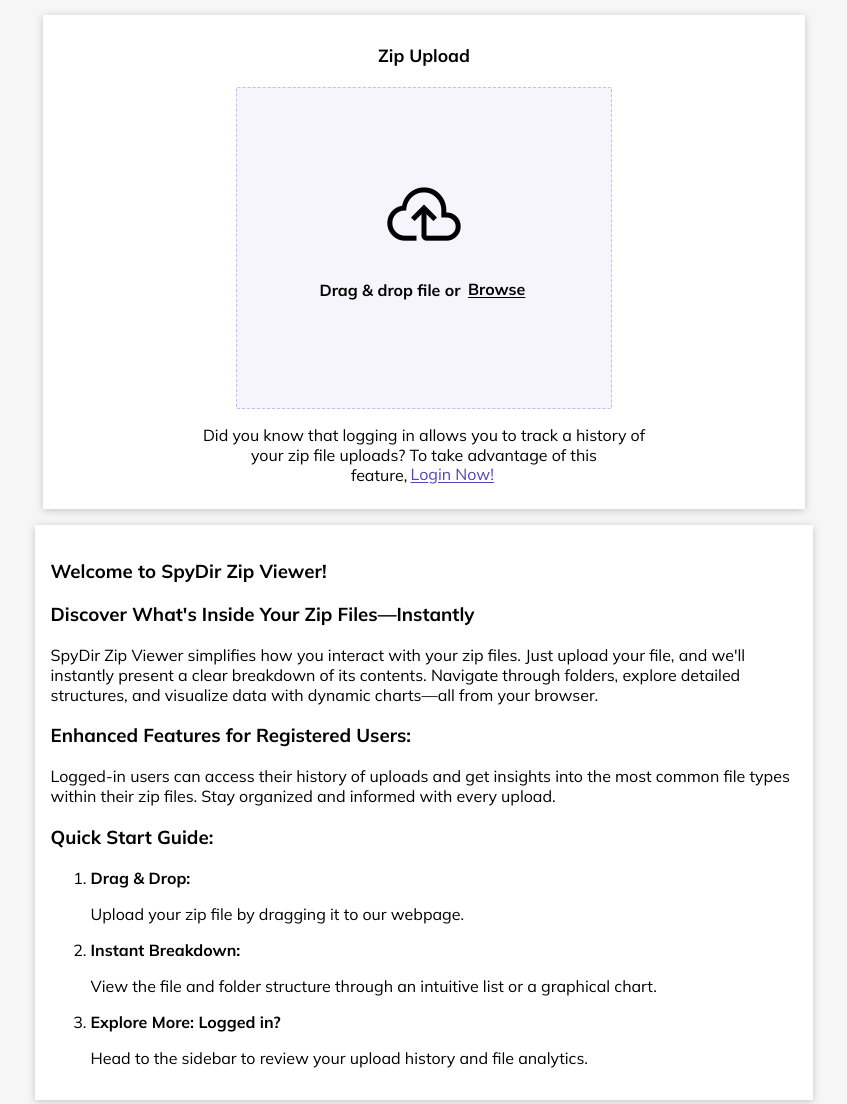
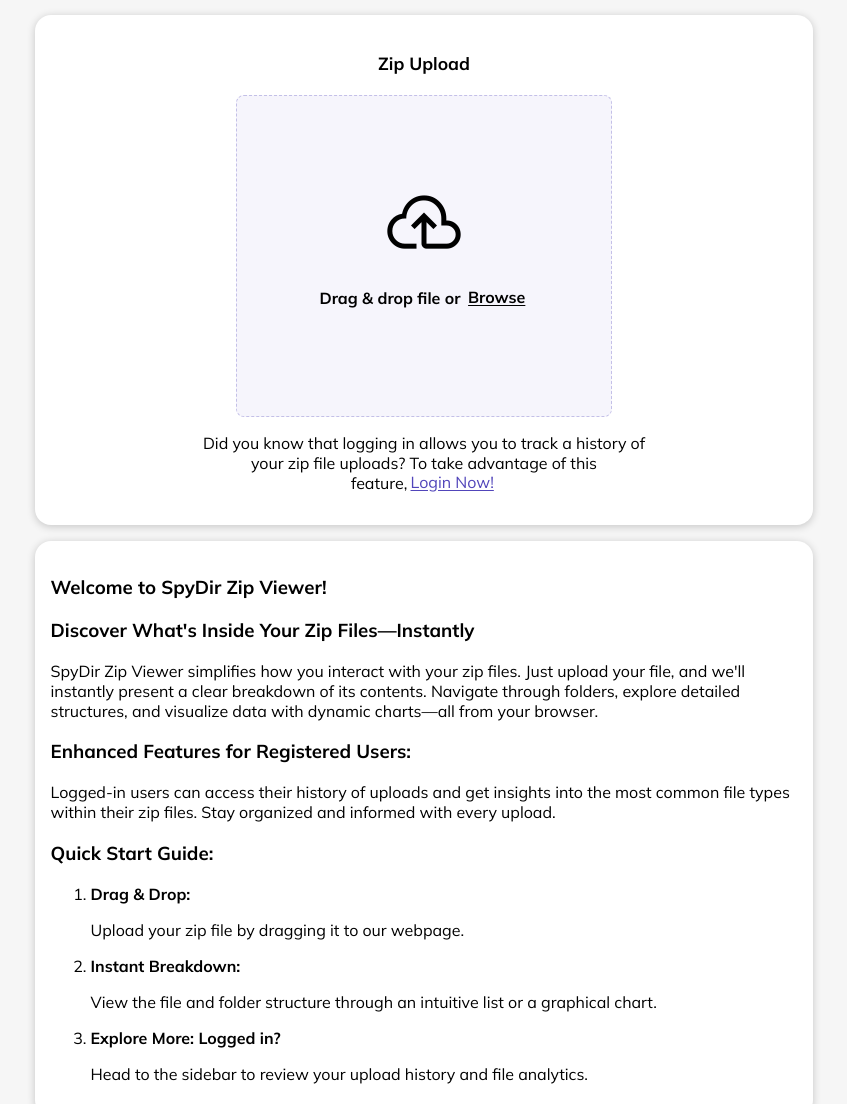
Before and after one commit to SpyDir-BBD/SpyDir, a website with bundled scripts: page app/public/landing.html in a window 1280 px wide. Shown: the part 117-1221 px from the top of the page, without its empty margins (216-1063 px from the left). Built offline with nearby package versions, Linux system fonts and the light colour scheme.

Commit message:
modified some css

```diff
--- a/app/public/styles.css
+++ b/app/public/styles.css
@@ -77,12 +77,11 @@
 .upload-boxFlex{
     width: 60%;
     background-color: var(--CardColor);
-    border-radius: 0.1rem;
+    border-radius: 1rem;
     margin: auto;
     box-shadow: 0 0.1rem 0.5rem rgb(0 0 0 / 0.2);
-    padding: 0.5rem;
+    padding: 1rem;
     border: 1px solid var(--CardBorder);
-    border-radius: 0.1rem;
 }
 
 @container(max-width:900px){
@@ -135,7 +134,7 @@
   /* width: 60%; */
   background-color: var(--CardColor);
   border: 1px solid var(--CardBorder);
-  border-radius: 0.1rem;
+  border-radius: 1rem;
   margin: auto;
   box-shadow: 0 0.1rem 0.5rem rgb(0 0 0 / 0.2);
 }
@@ -152,7 +151,7 @@
 
 .innerUpload-boxFlex{
     background-color: var(--DropAreaColor);
-    border-radius: 0.1rem;
+    border-radius: 0.5rem;
     border-style: dashed;
     border-width: 0.1rem;
     border-color: var(--DropAreaBorder);
@@ -165,7 +164,7 @@
 
 .showFile{
   background-color: var(--DropAreaColor);
-  border-radius: 0.1rem;
+  border-radius: 0.5rem;
   border-style: dashed;
   border-width: 0.1rem;
   border-color: var(--DropAreaBorder);
@@ -173,9 +172,9 @@
   margin-top:0.5rem;
   text-align: center;
   align-content: center;
-  width: 50%;
+  width: 46%;
   display:flex;
-  padding-left: 0.6rem;
+  padding: 0 2%;
   justify-content: space-between;
   align-items: center;
 }
```
